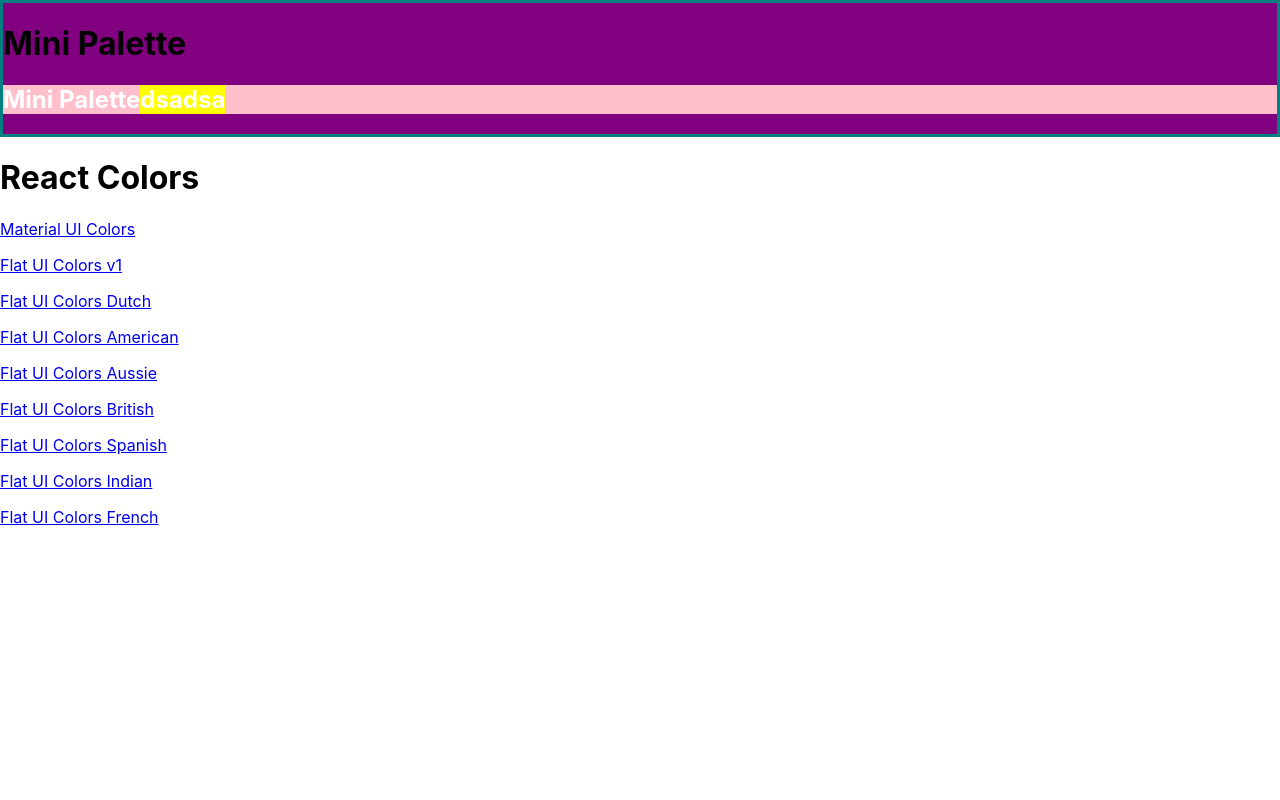
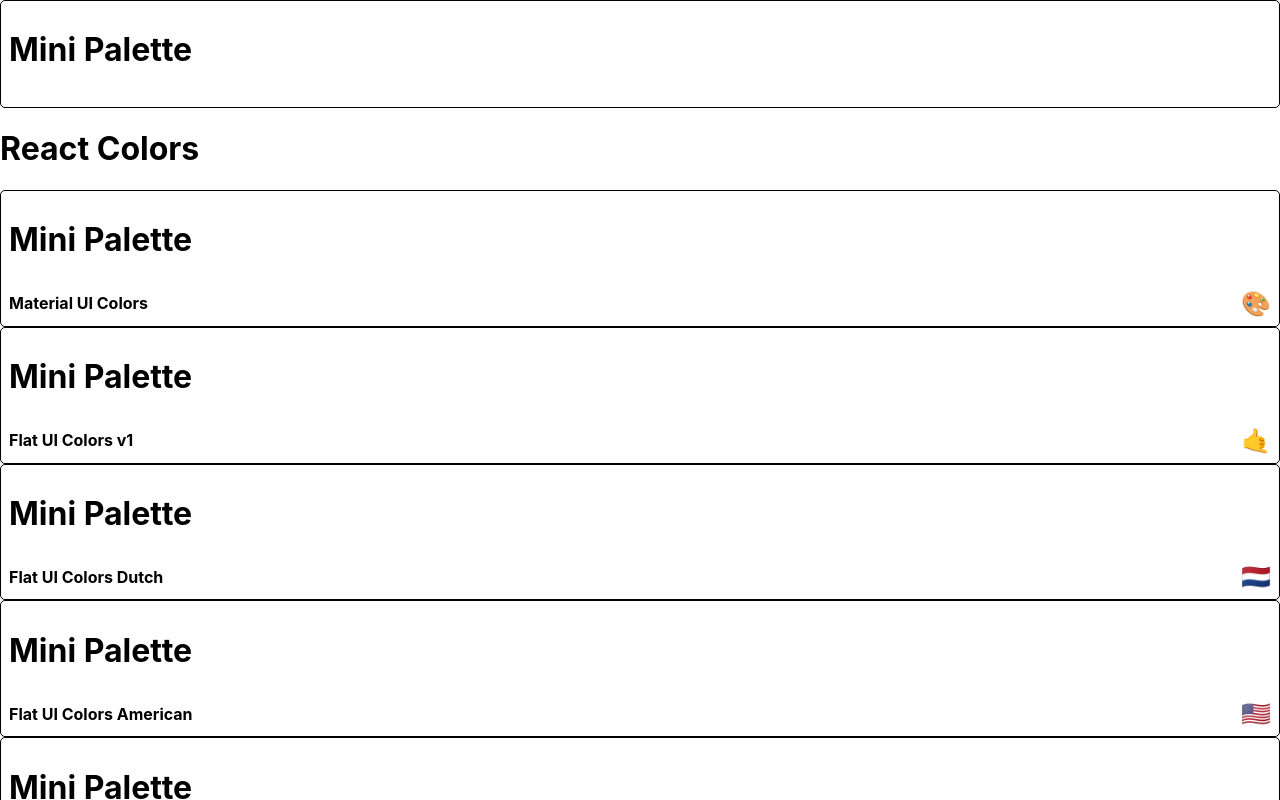
Before and after one commit to marius9648/color-app, a React (Create React App) app: page / in a window 1280 px wide. Shown: the top 800 px of the page. Built offline with nearby package versions, Linux system fonts and the light colour scheme.

Commit message:
Start styling MiniPalette

```diff
--- a/src/MiniPalette.js
+++ b/src/MiniPalette.js
@@ -2,30 +2,46 @@
 import { withStyles } from '@material-ui/styles';
 
 const styles = {
-  main: {
-    backgroundColor: 'purple',
-    border: '3px solid teal',
+  root: {
+    backgroundColor: 'white',
+    border: '1px solid black',
+    borderRadius: '5px',
+    padding: '0.5rem',
+    position: 'relative',
+    overflow: 'hidden',
+    '&:hover': {
+      cursor: 'pointer',
+    },
   },
-  secondary: {
-    backgroundColor: 'pink',
-    '& h1': {
-      color: 'white',
-      '& span': {
-        backgroundColor: 'yellow',
-      },
-    },
+  color: {
+    backgroundColor: 'grey',
+  },
+  title: {
+    display: 'flex',
+    justifyContent: 'space-between',
+    alignItems: 'center',
+    margin: '0',
+    color: 'black',
+    paddingTop: '0.5rem',
+    fontSize: '1rem',
+    position: 'relative',
+  },
+  emoji: {
+    marginLeft: '0.5rem',
+    fontSize: '1.5rem',
   },
 };
 
 function MiniPalette(props) {
-  const { classes } = props;
+  const { classes, paletteName, emoji } = props;
   console.log(classes);
   return (
-    <div className={classes.main}>
+    <div className={classes.root}>
       <h1>Mini Palette</h1>
-      <section className={classes.secondary}>
-        <h1>Mini Palette<span>dsadsa</span></h1>
-      </section>
+      <div className={classes.colors}></div>
+      <h5 className={classes.title}>
+        {paletteName} <span className={classes.emoji}>{emoji}</span>
+      </h5>
     </div>
   );
 }
--- a/src/PaletteList.js
+++ b/src/PaletteList.js
@@ -10,9 +10,7 @@
         <MiniPalette />
         <h1>React Colors</h1>
         {palettes.map((palette) => (
-          <p>
-            <Link to={`/palette/${palette.id}`}>{palette.paletteName}</Link>
-          </p>
+          <MiniPalette {...palette} />
         ))}
       </div>
     );
```
